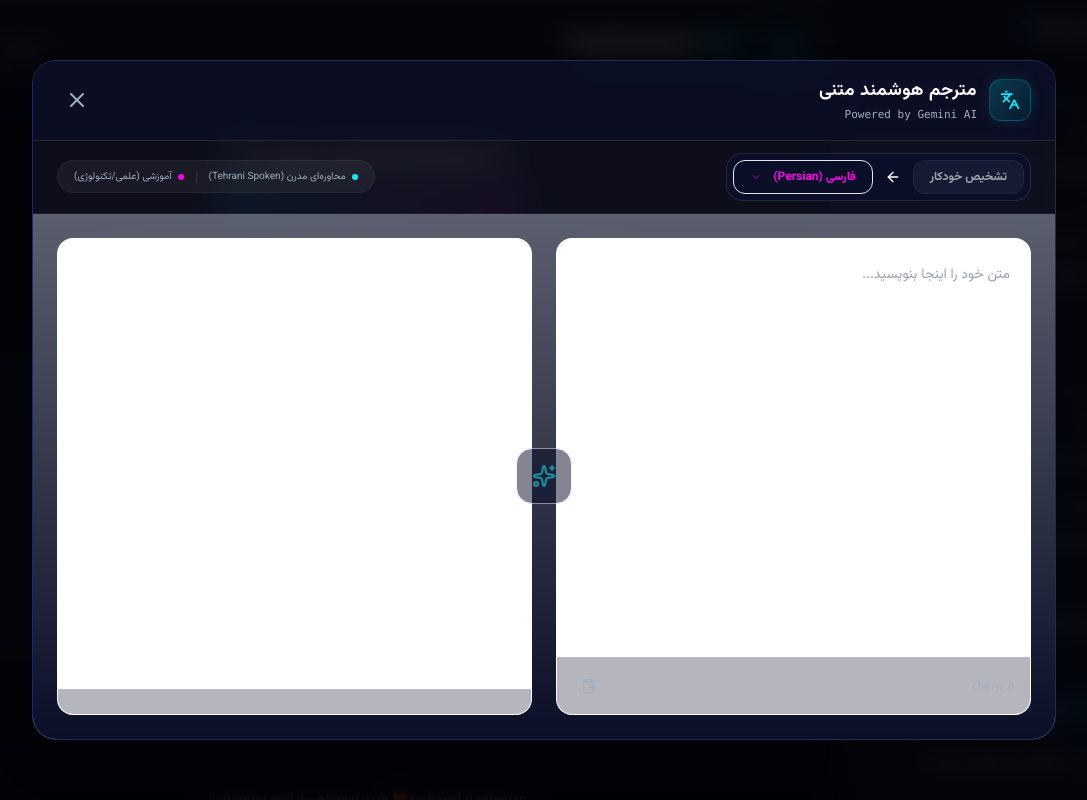
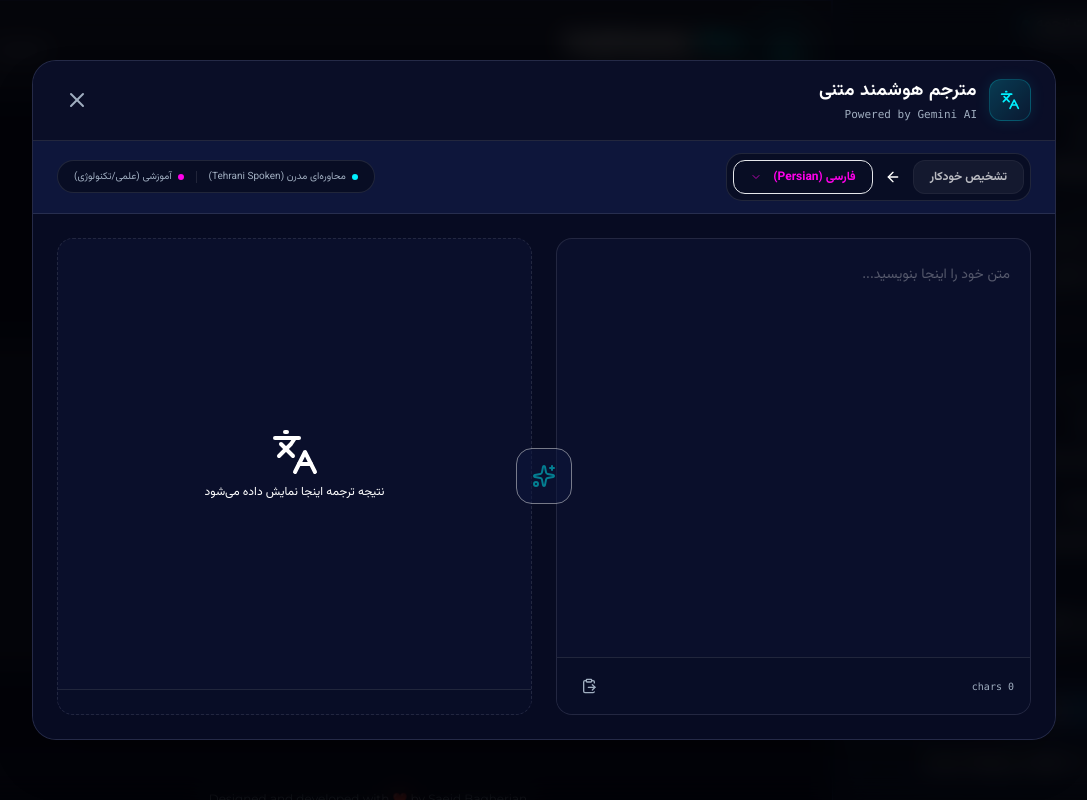
Before and after one commit to saeead/SubMaster-Pro2, a React (Vite) app: page / in a window 1280 px wide. Both pictures are taken after a click on the button "ترجمه فوری متن و دیالوگ". Shown: the whole page, without its empty margins (96-1183 px from the left). Built offline with nearby package versions, Linux system fonts and the light colour scheme.

Commit message:
fix: resolve dark mode background in text translator
Replace invalid background classes to fix white background rendering in dark mode for the translator modal components.

```diff
--- a/src/components/TextTranslatorModal.tsx
+++ b/src/components/TextTranslatorModal.tsx
@@ -70,10 +70,10 @@
     <div className="fixed inset-0 z-[60] flex items-center justify-center p-4">
       <div className="absolute inset-0 bg-black/80 backdrop-blur-md" onClick={onClose}></div>
 
-      <div className="relative w-full max-w-5xl glass rounded-3xl overflow-hidden animate-in fade-in zoom-in-95 duration-200 flex flex-col h-[85vh] shadow-2xl">
+      <div className="relative w-full max-w-5xl glass dark:bg-[#0c1232] bg-white rounded-3xl overflow-hidden animate-in fade-in zoom-in-95 duration-200 flex flex-col h-[85vh] shadow-2xl border dark:border-white/10 border-slate-200">
 
         {/* Header Section */}
-        <div className="px-6 py-4 border-b dark:border-white/10 border-slate-200 dark:bg-[#0a0e27]/80 bg-white/95 flex justify-between items-center z-20">
+        <div className="px-6 py-4 border-b dark:border-white/10 border-slate-200 dark:bg-[#0a0e27] bg-white/95 flex justify-between items-center z-20">
           <div className="flex items-center gap-3">
              <div className="bg-gradient-to-br from-[#00f0ff]/20 to-[#00f0ff]/5 p-2.5 rounded-xl border border-[#00f0ff]/20 shadow-[0_0_15px_rgba(0,240,255,0.1)]">
                 <Languages className="w-5 h-5 text-primary" />
@@ -89,12 +89,12 @@
         </div>
 
         {/* Toolbar & Controls */}
-        <div className="dark:bg-[#0a0e27]/40 bg-slate-50 border-b dark:border-white/5 border-slate-200 px-6 py-3 flex flex-col md:flex-row items-center justify-between gap-4 z-10">
+        <div className="dark:bg-[#0e163b] bg-slate-50 border-b dark:border-white/10 border-slate-200 px-6 py-3 flex flex-col md:flex-row items-center justify-between gap-4 z-10">
 
             {/* Language Flow */}
-            <div className="flex items-center gap-3 dark:bg-[#0a0e27] bg-white p-1.5 rounded-2xl border dark:border-white/10 border-slate-200 shadow-xs w-full md:w-auto justify-center md:justify-start">
+            <div className="flex items-center gap-3 dark:bg-[#080d24] bg-white p-1.5 rounded-2xl border dark:border-white/10 border-slate-200 shadow-xs w-full md:w-auto justify-center md:justify-start">
                 {/* Source Label */}
-                <div className="px-4 py-2 rounded-xl dark:bg-white/5 bg-slate-100 dark:text-white/60 text-slate-700 text-xs font-bold border dark:border-white/5 border-slate-200 cursor-default select-none">
+                <div className="px-4 py-2 rounded-xl dark:bg-white/5 bg-slate-100 dark:text-white/70 text-slate-700 text-xs font-bold border dark:border-white/5 border-slate-200 cursor-default select-none">
                     تشخیص خودکار
                 </div>
 
@@ -122,7 +122,7 @@
             </div>
 
             {/* Context Info */}
-            <div className="hidden md:flex items-center gap-3 text-[10px] text-text-muted dark:bg-white/5 bg-white px-4 py-2 rounded-full border dark:border-white/5 border-slate-200 shadow-xs">
+            <div className="hidden md:flex items-center gap-3 text-[10px] text-text-muted dark:bg-[#080d24] bg-white px-4 py-2 rounded-full border dark:border-white/10 border-slate-200 shadow-xs">
                  <span className="flex items-center gap-1.5">
                     <span className="w-1.5 h-1.5 rounded-full bg-primary"></span>
                     {TONE_OPTIONS[settings.tone]}
@@ -136,14 +136,14 @@
         </div>
 
         {/* Main Workspace */}
-        <div className="flex-1 flex flex-col md:flex-row p-6 gap-4 md:gap-6 overflow-hidden dark:bg-gradient-to-b dark:from-[#0a0e27]/50 dark:to-[#0a0e27] bg-slate-100/70 relative">
+        <div className="flex-1 flex flex-col md:flex-row p-6 gap-4 md:gap-6 overflow-hidden dark:bg-[#070b22] bg-slate-100/70 relative">
 
             {/* Translate Button (Floating Center on Desktop) */}
             <div className="hidden md:flex absolute left-1/2 top-1/2 -translate-x-1/2 -translate-y-1/2 z-30">
                  <button
                     onClick={handleTranslate}
                     disabled={isTranslating || !inputText.trim()}
-                    className="group relative flex items-center justify-center w-14 h-14 rounded-2xl dark:bg-[#0a0e27] bg-white border border-primary/30 text-primary shadow-lg hover:shadow-xl hover:scale-110 hover:border-primary transition-all disabled:opacity-50 disabled:scale-100 disabled:shadow-none"
+                    className="group relative flex items-center justify-center w-14 h-14 rounded-2xl dark:bg-[#0d163d] bg-white border border-primary/40 text-primary shadow-lg hover:shadow-xl hover:scale-110 hover:border-primary transition-all disabled:opacity-50 disabled:scale-100 disabled:shadow-none cursor-pointer"
                  >
                      <div className="absolute inset-0 bg-primary/10 rounded-2xl blur-md group-hover:bg-primary/20 transition-all"></div>
                      {isTranslating ? <Loader2 className="w-6 h-6 animate-spin relative z-10" /> : <Sparkles className="w-6 h-6 relative z-10 group-hover:rotate-12 transition-transform" />}
@@ -151,17 +151,17 @@
             </div>
 
             {/* Input Panel */}
-            <div className="flex-1 flex flex-col h-full dark:bg-surface/50 bg-white rounded-2xl border dark:border-white/10 border-slate-200 shadow-xs overflow-hidden transition-all focus-within:border-primary/50 group">
+            <div className="flex-1 flex flex-col h-full dark:bg-[#0a0f2b] bg-white rounded-2xl border dark:border-white/10 border-slate-200 shadow-xs overflow-hidden transition-all focus-within:border-primary/50 group">
                 <textarea
                     value={inputText}
                     onChange={(e) => setInputText(e.target.value)}
                     placeholder="متن خود را اینجا بنویسید..."
                     dir="auto"
-                    className="flex-1 w-full bg-transparent p-5 text-sm text-text focus:outline-none resize-none leading-8 custom-scrollbar placeholder:text-text-muted/50"
+                    className="flex-1 w-full bg-transparent p-5 text-sm dark:text-white text-slate-900 focus:outline-none resize-none leading-8 custom-scrollbar placeholder:dark:text-white/30 placeholder:text-slate-400"
                 />
 
                 {/* Input Footer Actions */}
-                <div className="px-4 py-3 dark:bg-[#0a0e27]/30 bg-slate-50 border-t dark:border-white/5 border-slate-200 flex justify-between items-center">
+                <div className="px-4 py-3 dark:bg-[#080d26] bg-slate-50 border-t dark:border-white/10 border-slate-200 flex justify-between items-center">
                      <span className="text-[10px] text-text-muted font-mono">
                         {inputText.length} chars
                      </span>
@@ -201,7 +201,7 @@
             </div>
 
             {/* Output Panel */}
-            <div className={`flex-1 flex flex-col h-full dark:bg-surface/50 bg-white rounded-2xl border overflow-hidden transition-all relative ${outputText ? 'border-secondary/40 shadow-xs' : 'dark:border-white/10 border-slate-200 border-dashed'}`}>
+            <div className={`flex-1 flex flex-col h-full dark:bg-[#0a0f2b] bg-white rounded-2xl border overflow-hidden transition-all relative ${outputText ? 'border-secondary/40 shadow-xs' : 'dark:border-white/10 border-slate-200 border-dashed'}`}>
                 {isTranslating ? (
                     <div className="flex-1 flex flex-col items-center justify-center text-text-muted gap-3">
                          <Loader2 className="w-8 h-8 animate-spin text-secondary" />
@@ -217,19 +217,19 @@
                         readOnly
                         value={outputText}
                         dir="auto"
-                        className="flex-1 w-full bg-transparent p-5 text-sm text-text focus:outline-none resize-none leading-8 custom-scrollbar"
+                        className="flex-1 w-full bg-transparent p-5 text-sm dark:text-white text-slate-900 focus:outline-none resize-none leading-8 custom-scrollbar"
                     />
                 )}
 
                 {/* Output Footer Actions */}
-                <div className="px-4 py-3 dark:bg-[#0a0e27]/30 bg-slate-50 border-t dark:border-white/5 border-slate-200 flex justify-between items-center">
+                <div className="px-4 py-3 dark:bg-[#080d26] bg-slate-50 border-t dark:border-white/10 border-slate-200 flex justify-between items-center">
                      <span className="text-[10px] text-text-muted font-mono">
                         {outputText ? `${outputText.length} chars` : ''}
                      </span>
                      {outputText && (
                         <button
                             onClick={handleCopy}
-                            className={`flex items-center gap-1.5 px-3 py-1.5 rounded-lg text-xs font-bold transition-all border ${copied ? 'bg-green-500/10 text-green-500 border-green-500/20' : 'dark:bg-white/5 bg-slate-100 text-text border-slate-200 dark:border-white/10 hover:bg-slate-200'}`}
+                            className={`flex items-center gap-1.5 px-3 py-1.5 rounded-lg text-xs font-bold transition-all border cursor-pointer ${copied ? 'bg-green-500/15 text-green-400 border-green-500/30' : 'dark:bg-white/5 bg-slate-100 dark:text-white text-slate-700 border-slate-200 dark:border-white/10 hover:bg-slate-200 dark:hover:bg-white/10'}`}
                         >
                             {copied ? <CheckCircle className="w-3.5 h-3.5" /> : <Copy className="w-3.5 h-3.5" />}
                             {copied ? 'کپی شد' : 'کپی'}
```
Also changed, not shown: 1 other file (tests, documents, lock files or other folders).
